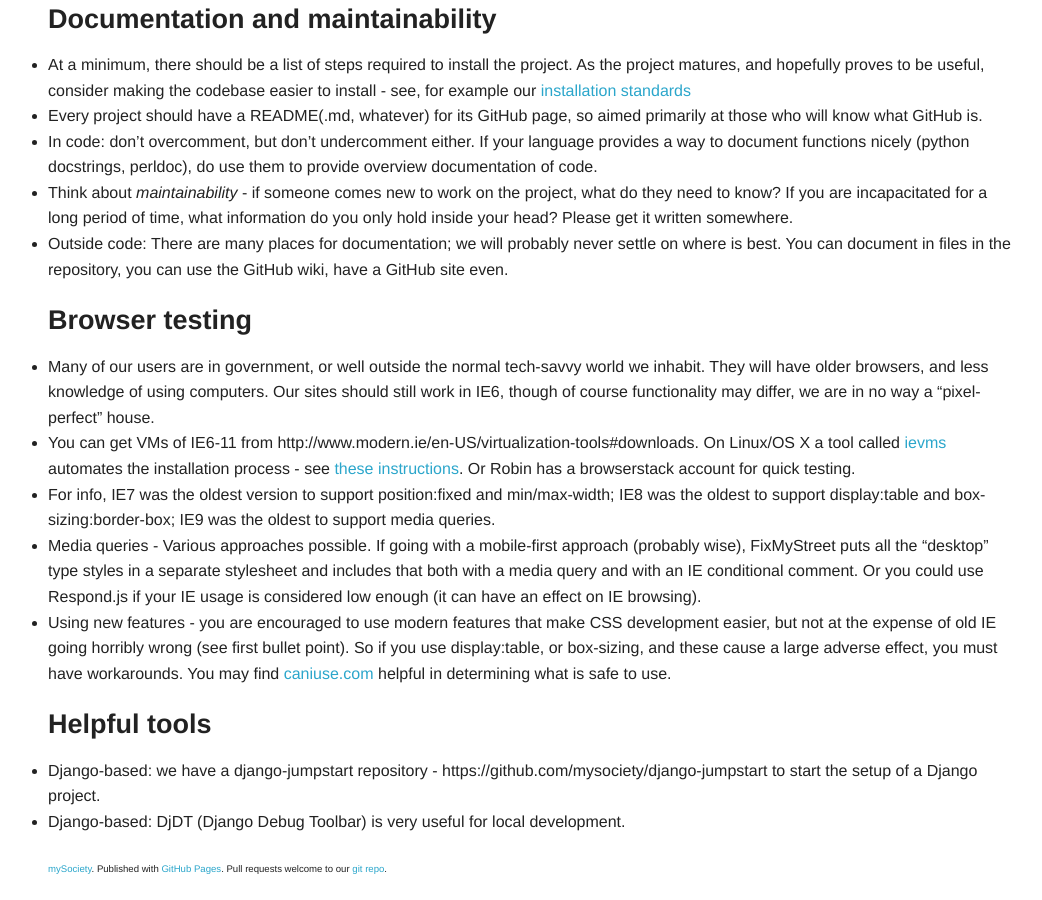
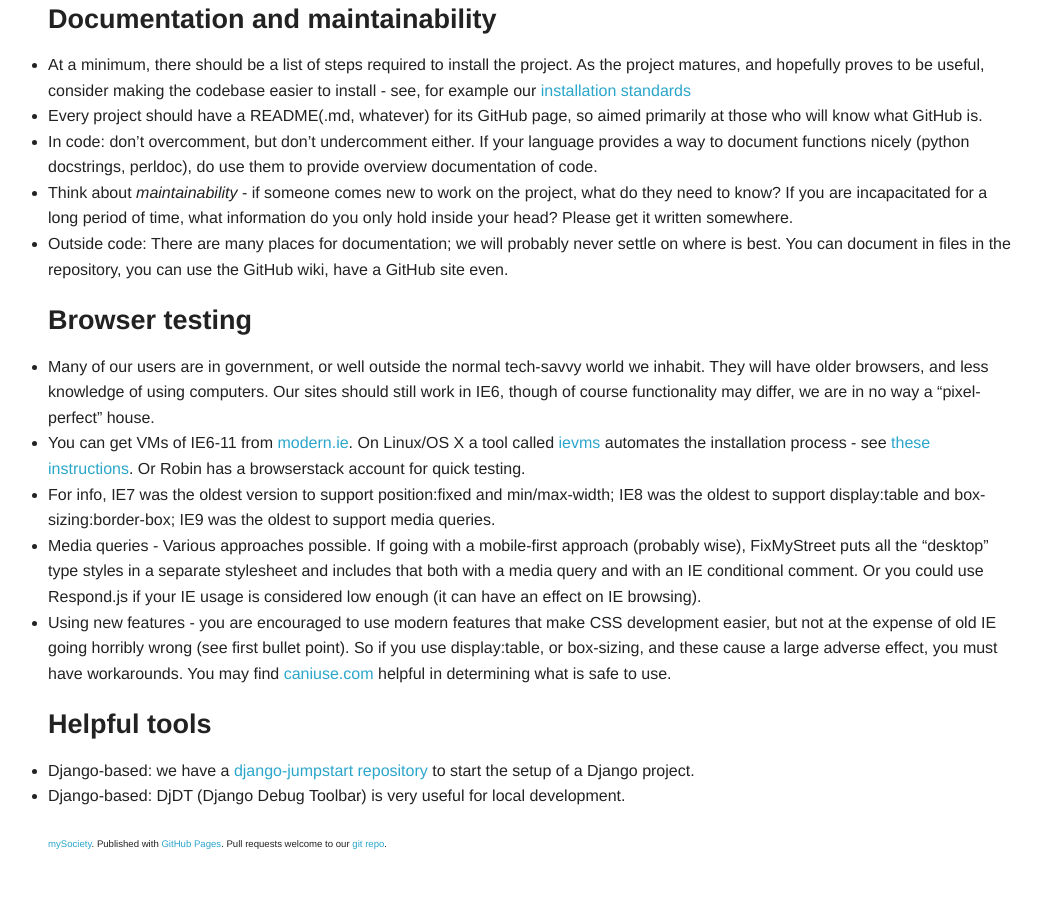
Before and after one commit to mysociety/mysociety.github.io, a Jekyll site: the page built from coding-standards.md, in a window 1280 px wide and 900 px high, scrolled down 1892 px. Shown: the whole window, without its empty margins (107-1149 px from the left). Built offline with Jekyll 4.4.1, drawn with Linux system fonts in a browser that asks for light colours; after the commit the page ends 2766 px from its top, so only the background shows below that; some of the changed lines change nothing that is shown; some of the changed text lies outside the part shown.

Commit message:
Ensure all external links in coding standards are actually links.

```diff
--- a/coding-standards.md
+++ b/coding-standards.md
@@ -9,7 +9,7 @@ title: Coding Standards
 
 * Choose the best technology stack for the combination of the needs of the project and our knowledge/sysadmin/support capabilities - if you're going for something new, we as a team will need to ensure we can deploy it, back it up etc by the time it goes live. Be proactive in starting comunication/planning around this early and be prepared to muck in.
 * e.g. Database choice
-* Progressive enhancement is the Right Thing to do. See e.g. http://jakearchibald.com/2013/progressive-enhancement-still-important/
+* Progressive enhancement is the Right Thing to do. See e.g. [this article](http://jakearchibald.com/2013/progressive-enhancement-still-important/)
 * URLs
 
 ### Coding
@@ -64,12 +64,12 @@ title: Coding Standards
 ### Browser testing
 
 * Many of our users are in government, or well outside the normal tech-savvy world we inhabit. They will have older browsers, and less knowledge of using computers. Our sites should still work in IE6, though of course functionality may differ, we are in no way a "pixel-perfect" house.
-* You can get VMs of IE6-11 from http://www.modern.ie/en-US/virtualization-tools#downloads. On Linux/OS X a tool called [ievms](https://github.com/xdissent/ievms) automates the installation process - see [these instructions](https://github.com/xdissent/ievms#installation). Or Robin has a browserstack account for quick testing.
+* You can get VMs of IE6-11 from [modern.ie](http://www.modern.ie/en-US/virtualization-tools#downloads). On Linux/OS X a tool called [ievms](https://github.com/xdissent/ievms) automates the installation process - see [these instructions](https://github.com/xdissent/ievms#installation). Or Robin has a browserstack account for quick testing.
 * For info, IE7 was the oldest version to support position:fixed and min/max-width; IE8 was the oldest to support display:table and box-sizing:border-box; IE9 was the oldest to support media queries.
 * Media queries - Various approaches possible. If going with a mobile-first approach (probably wise), FixMyStreet puts all the "desktop" type styles in a separate stylesheet and includes that both with a media query and with an IE conditional comment. Or you could use Respond.js if your IE usage is considered low enough (it can have an effect on IE browsing).
 * Using new features - you are encouraged to use modern features that make CSS development easier, but not at the expense of old IE going horribly wrong (see first bullet point). So if you use display:table, or box-sizing, and these cause a large adverse effect, you must have workarounds. You may find [caniuse.com](http://caniuse.com/) helpful in determining what is safe to use.
 
 ### Helpful tools
 
-* Django-based: we have a django-jumpstart repository - https://github.com/mysociety/django-jumpstart to start the setup of a Django project.
+* Django-based: we have a [django-jumpstart repository](https://github.com/mysociety/django-jumpstart) to start the setup of a Django project.
 * Django-based: DjDT (Django Debug Toolbar) is very useful for local development.
```
